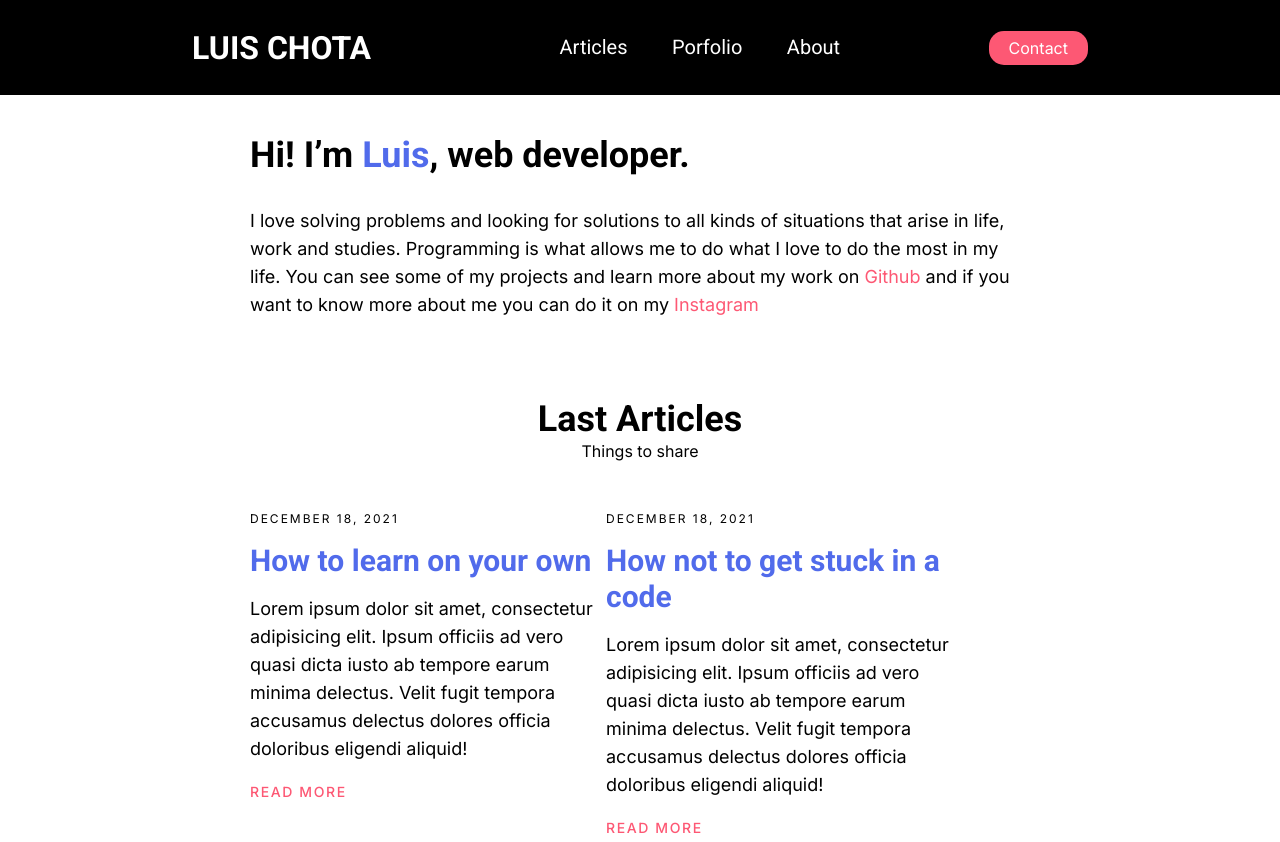
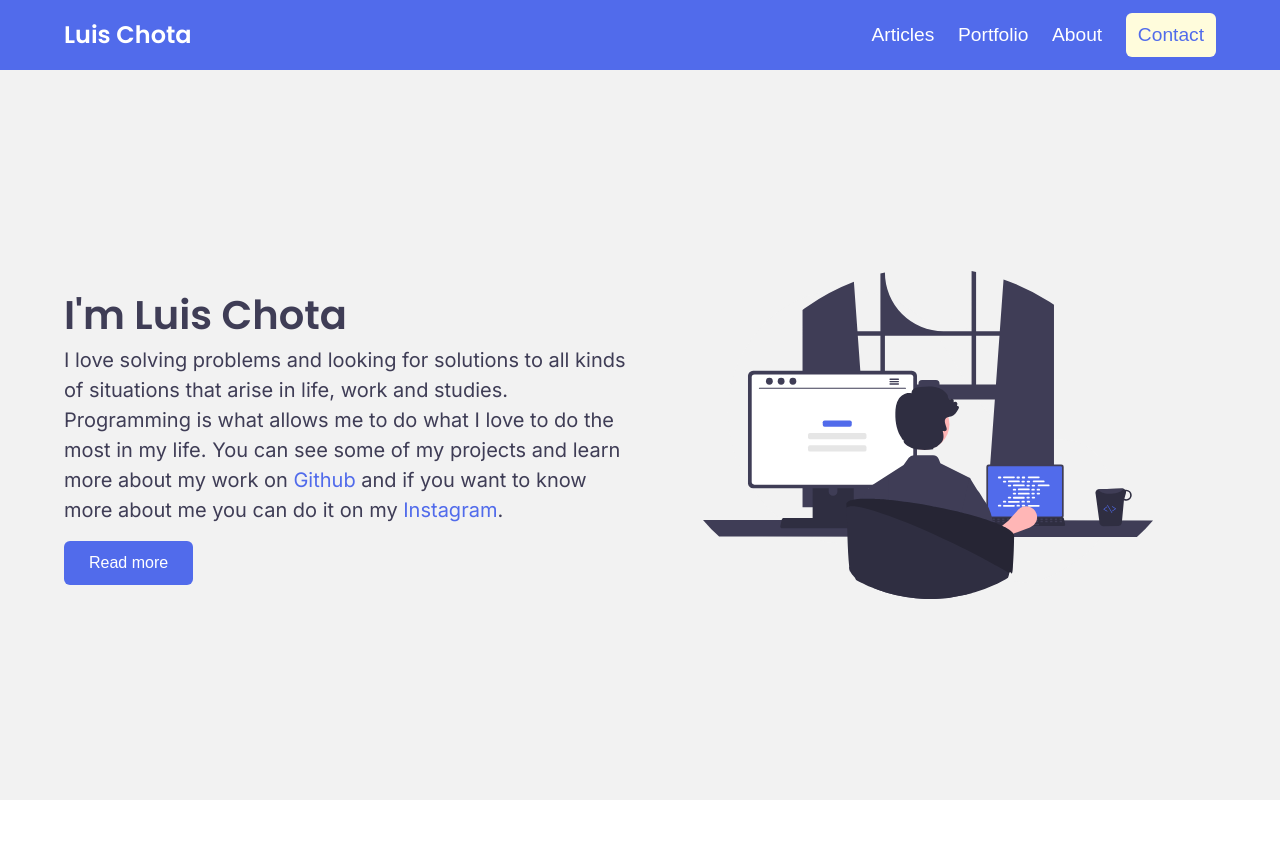
Before and after one commit to codeableorg/building-my-portfolio-1-luisftime24, a plain HTML site: page index.html in a window 1280 px wide. Shown: the top 842 px of the page. Drawn offline with Linux system fonts and the light colour scheme.

Commit message:
New desing of portfolio

```diff
--- a/css/buttons.css
+++ b/css/buttons.css
@@ -0,0 +1,27 @@
+.button {
+    background-color: black;
+    display: inline-block;
+    padding: 10px 25px;
+    margin-top: 1em;
+    text-decoration: none;
+    color: #fff;
+    border-radius: 6px;
+    transition: all 0.3s ease 0s;
+}
+
+.button:active {
+    transform: scale(.9);
+}
+
+.button--sm {
+    background-color: var(--primary-color);
+    padding: 6px 10px;
+}
+
+.button--sm:hover {
+    background-color: var(--secondary-color);
+}
+
+.read-more {
+    background-color: var(--primary-color);
+}
--- a/css/colors.css
+++ b/css/colors.css
@@ -1,6 +1,7 @@
 :root {
-    --primary-pink: rgb(253, 88, 116);
-    --primary-blue: #516BEB;
-    --primary-sky: #84DFFF;
-    --secondary-yellow: #FFFCDC;
+    --primary-color: #516BEB;
+    --secondary-color: #3F3D56;
+    --main-font: 'Poppins', sans-serif;
+    --secondary-font: 'Inter', sans-serif;
+    --height-nav: 70px;
 }
--- /dev/null
+++ b/css/scrollbar.css
@@ -0,0 +1,17 @@
+::-webkit-scrollbar {
+    width: 10px;
+}
+
+::-webkit-scrollbar-track {
+    border-radius: 5px;
+    box-shadow: inset 0 0 10px rgba(0, 0, 0, 0.25);
+}
+
+::-webkit-scrollbar-thumb {
+    border-radius: 5px;
+    background-color: var(--secondary-color);
+}
+
+::-webkit-scrollbar-thumb:hover {
+    background-color: var(--primary-color);
+}
--- a/css/style.css
+++ b/css/style.css
@@ -1,121 +1,185 @@
 @import url("reset.css");
+@import url("scrollbar.css");
+@import url("colors.css");
 @import url("typographies.css");
 @import url("buttons.css");
-@import url("colors.css");
 
-header {
-  background-color: black;
-  display: flex;
-  justify-content: space-between;
-  align-items: center;
-  padding: 1.2rem 15%;
-}
 
-section {
-  padding: 2.5rem 0px;
+body {
+    font-family: Arial, Helvetica, sans-serif;
+    background-color: #f2f2f2;
 }
 
 .container {
-  margin: auto;
-  max-width: 780px;
+    margin: 0 auto;
+    width: 90%;
+    max-width: 1200px;
+    overflow: hidden;
 }
 
-.logo {
-  font-family: 'Roboto', sans-serif;
-  font-weight: 700;
-  cursor: pointer;
-  text-decoration: none;
-  color: white;
-  font-size: 1rem;
+.nav {
+    background-color: var(--primary-color);
+    height: var(--height-nav);
+    color: #fff;
 }
 
-.nav_links li a {
-  font-family: "Roboto", sans-serif;
-  font-weight: 400;
-  font-size: 1.25rem;
-  color: white;
-  text-decoration: none;
+.nav__container {
+    height: 100%;
+    display: flex;
+    justify-content: space-between;
+    align-items: center;
 }
 
-.nav_links {
-  list-style: none;
+.nav__link {
+    color: #fff;
+    text-decoration: none;
+    margin-left: 1em;
+    font-size: 1.2rem;
+    transition: all 0.3s ease 0s;
 }
 
-.nav_links li {
-  display: inline-block;
-  padding: 0rem 1.25rem;
+.nav__link:hover {
+    color: var(--secondary-color);
 }
 
-.nav_links li a {
-  transition: all 0.3s ease 0s;
+.cta {
+    text-decoration: none;
+    display: inline-block;
+    padding: 8px 12px;
+    background-color: #FFFCDC;
+    border-radius: 6px;
+    color: var(--primary-color);
+    transition: all 0.3s ease 0s;
 }
 
-.nav_links li a:hover {
-  color: rgb(255, 96, 123);
+.cta:hover {
+    background-color: var(--secondary-color);
+    color: #fff;
 }
 
-.contact {
-  padding: 5px 1.25rem;
-  color: white;
-  background-color: var(--primary-pink);
-  border: none;
-  border-radius: 15px;
-  cursor: pointer;
-  transition: all 0.3s ease 0s;
-  text-decoration: none;
+.cta:active {
+    transform: scale(0.9);
 }
 
-.contact:hover {
-  color: black;
+.nav__menu, .nav__input {
+    display: none;
 }
 
-.contact:active {
-  transform: scale(0.9)
+.nav__input:checked + .nav__links {
+    background-color: var(--primary-color);
 }
 
-.text-center {
-  text-align: center;
+@media (max-width: 700px) {
+    .nav__menu {
+        display: block;
+        cursor: pointer;
+    }
+
+    .nav__links {
+        position: fixed;
+        top: 70px;
+        bottom: 0;
+        width: 100%;
+        left: 0;
+        display: flex;
+        flex-direction: column;
+        justify-content: space-evenly;
+        align-items: center;
+        clip-path: circle(0 at center);
+    }
+
+    .nav__input:checked + .nav__links {
+        clip-path: circle(100% at center);
+    }
 }
 
-.articles {
-  display: grid;
-  grid-template-columns: repeat(auto-fill, 356px);
+
+.description {
+    display: flex;
+    height: calc(100vh - var(--height-nav));
+    align-items: center;
+    min-height: 600px;
 }
 
-.article {
-  margin-bottom: 3rem;
+.description__texts {
+    flex: 1;
 }
 
-.articles-title {
-  margin-bottom: 3rem;
+.description__picture {
+    flex: 1;
 }
 
-.article-date,
-.article-title,
-.article-summary {
-  margin-bottom: 16px;
+.description__img {
+    width: 100%;
+    max-width: 450px;
+    display: block;
+    margin: 0 auto;
 }
 
-.name {
-  color: var(--primary-blue);
+@media screen and (max-width: 900px) {
+    .description {
+        flex-direction: column;
+        padding: 40px 0;
+    }
+
+    .description__picture {
+        order: -1;
+    }
+
+    .title {
+        font-size: 2rem;
+    }
+
+    .subtitle {
+        font-size: 1.5rem;
+    }
+
+    .paragraph {
+        font-size: 1rem;
+    }
+
+    .paragraph--sm {
+        font-size: 1rem;
+    }
+
+    .description__img {
+        max-width: 360px;
+    }
 }
 
-.social {
-  color: var(--primary-pink);
+.main__articles {
+    background-color: #fff;
+    padding: 40px 0;
+}
+
+.articles__texts {
+    text-align: center;
+    padding: 20px 0 30px 0;
+}
+
+.articles__container {
+    display: grid;
+}
+
+.articles__item {
+    display: flex;
+    flex-direction: column;
+    align-items: flex-start;
+}
+
+.articles__item .content {
+    margin-bottom: 20px;
+}
+
+.articles__item .button {
+    margin-top: auto;
+}
+
+.article-date {
+    margin: 16px 0;
 }
 
 .footer {
-  margin: auto;
-  padding: 3rem 0rem;
-  background-color: var(--primary-sky);
+    text-align: center;
+    padding: 70px 0;
 }
-
-.div-footer {
-  align-items: center;
-  text-align: center;
-}
-
-.div-footer button {
-  background-color: #EDD2F3;
-  color: rgb(49, 49, 49);
-}
--- a/css/typographies.css
+++ b/css/typographies.css
@@ -1,86 +1,48 @@
-@import url('https://fonts.googleapis.com/css2?family=Roboto:wght@400;700&display=swap');
-@import url("https://fonts.googleapis.com/css2?family=Inter:wght@400;500&display=swap");
+@import url('https://fonts.googleapis.com/css2?family=Poppins:wght@100;300;400;500;600;700&display=swap');
+@import url('https://fonts.googleapis.com/css2?family=Inter:wght@100;300;400&display=swap');
 
-body {
-  font-size: 1rem;
-  line-height: 1.5rem;
-  font-family: "Inter", sans-serif;
+.heading {
+    font-family: var(--main-font);
+    color: var(--secondary-color);
 }
 
-a {
-	text-decoration: none;
+.subtitle {
+    font-size: 2rem;
+    font-weight: 400;
 }
 
-h3 {
-	color: var(--primary-blue)
+.content {
+    font-family: var(--secondary-font);
+    font-weight: 400;
+    color: var(--secondary-color)
 }
 
-.heading,
-.heading--md {
-  font-size: 1.875rem;
-  line-height: 2.25rem;
-  font-weight: 600;
-  font-family: "Roboto", sans-serif;
+.nav__title {
+    font-weight: 600;
+    color: #fff;
 }
 
-.heading--xxl {
-  font-size: 3.75rem;
-  line-height: 3.75rem;
+.title {
+    font-size: 2.5rem;
+    font-weight: 600;
 }
 
-.heading--xl {
-  font-size: 3rem;
-  line-height: 3rem;
+.paragraph {
+    font-size: 1.25rem;
 }
 
-.heading--lg {
-  font-size: 2.25rem;
-  line-height: 2.5rem;
+.paragraph--sm {
+    font-size: 1.1rem;
 }
 
-.heading--sm {
-  font-size: 1.5rem;
-  line-height: 2rem;
-}
-
-.content-lg {
-  font-size: 1.125rem;
-  line-height: 1.75rem;
-}
-
-.content-xs {
-  font-size: 0.75rem;
-  line-height: 1rem;
+.social {
+    color: var(--primary-color);
+    text-decoration: none;
 }
 
 .overline {
-  font-size: 0.75rem;
-  line-height: 1rem;
-  letter-spacing: 0.125rem;
-  text-transform: uppercase;
-  font-family: "Inter", sans-serif;
+    font-size: 0.75rem;
+    letter-spacing: 0.125rem;
+    text-transform: uppercase;
+    font-family: var(--secondary-font);
 }
-
-.button-md-content {
-  font-size: 0.875rem;
-  line-height: 1.25rem;
-  font-weight: 500;
-  letter-spacing: 0.1rem;
-  text-transform: uppercase;
-  font-family: "Inter", sans-serif;
-	color: var(--primary-pink);
-	text-decoration: none;
-}
-
-.button-lg-content {
-  font-size: 1rem;
-  line-height: 1.5rem;
-  font-weight: 500;
-  letter-spacing: 0.1rem;
-  text-transform: uppercase;
-  font-family: "Inter", sans-serif;
-}
-
-.mt-32 {
-	margin-top: 32px;
-}
--- a/index.html
+++ b/index.html
@@ -5,109 +5,128 @@
     <meta http-equiv="X-UA-Compatible" content="IE=edge" />
     <meta name="viewport" content="width=device-width, initial-scale=1.0" />
     <link rel="stylesheet" href="css/style.css" />
-    <title>Luis Blog</title>
+    <title>Luis Code Web</title>
   </head>
   <body>
-    <header>
-      <a class="logo" href="">
-        <h1>LUIS CHOTA</h1>
-      </a>
-      <nav>
-        <ul class="nav_links">
-          <li>
-            <a href="">Articles</a>
-          </li>
-          <li>
-            <a href="">Porfolio</a>
-          </li>
-          <li>
-            <a href="">About</a>
-          </li>
-        </ul>
+    <header class="hero">
+      <nav class="nav">
+        <section class="nav__container container">
+          <figure class="nav_logo">
+            <h2 class="heading nav__title">Luis Chota</h2>
+          </figure>
+
+          <label for="menu" class="nav__menu">
+            <img src="assets/menu.svg">
+          </label>
+          <input type="checkbox" id="menu" class="nav__input">
+
+          <div class="nav__links">
+            <a href="" class="nav__link">Articles</a>
+            <a href="" class="nav__link">Portfolio</a>
+            <a href="" class="nav__link">About</a>
+            <a href="" class="nav__link cta">Contact</a>
+          </div>
+        </section>
       </nav>
-      <a href=""><button class="contact">Contact</button></a>
     </header>
-    <section class="container">
-      <h1 class="heading heading--lg">
-        Hi! I’m <span class="name">Luis</span>, web developer.
-      </h1>
-      <p class="content-lg mt-32">
-        I love solving problems and looking for solutions to all kinds of
-        situations that arise in life, work and studies. Programming is what
-        allows me to do what I love to do the most in my life. You can see some
-        of my projects and learn more about my work on
-        <a href="https://github.com/" class="social">Github</a> and if you want
-        to know more about me you can do it on my
-        <a href="https://www.instagram.com/" class="social">Instagram</a>
-      </p>
+
+    <section class="description container">
+      <div class="description__texts">
+        <h1 class="heading title">I'm Luis Chota</h1>
+        <p class="content paragraph">
+          I love solving problems and looking for solutions to all kinds of
+          situations that arise in life, work and studies. Programming is what
+          allows me to do what I love to do the most in my life. You can see
+          some of my projects and learn more about my work on
+          <a target="_blank" href="https://github.com/" class="social"
+            >Github</a
+          >
+          and if you want to know more about me you can do it on my
+          <a target="_blank" href="https://www.instagram.com/" class="social"
+            >Instagram</a
+          >.
+        </p>
+        <a href="#" class="read-more button">Read more</a>
+      </div>
+
+      <figure class="description__picture">
+        <img src="images/hero.svg" alt="" class="description__img" />
+      </figure>
     </section>
-    <main>
+
+    <main class="main__articles">
       <section class="container">
-        <h2 class="heading heading--lg text-center">Last Articles</h2>
-        <p class="content text-center">Things to share</p>
-        <br />
-        <br />
-        <div class="articles">
-          <article class="article">
+
+        <div class="articles__texts">
+          <h2 class="heading title">Last Articles</h2>
+          <p class="content paragraph">Some curious things</p>
+        </div>
+
+        <div class="articles__container">
+
+          <article class="articles__item">
             <p class="overline article-date">December 18, 2021</p>
-            <h3 class="heading heading--md article-title">
+            <h3 class="heading subtitle">
               How to learn on your own
             </h3>
-            <p class="content-lg article-summary">
+            <p class="content paragraph--sm">
               Lorem ipsum dolor sit amet, consectetur adipisicing elit. Ipsum
               officiis ad vero quasi dicta iusto ab tempore earum minima
               delectus. Velit fugit tempora accusamus delectus dolores officia
               doloribus eligendi aliquid!
             </p>
-            <a href="#" class="button-md-content">Read more</a>
+            <a href="#" class="button button--sm">Read more</a>
           </article>
-          <article class="article">
+
+          <article class="articles__item">
             <p class="overline article-date">December 18, 2021</p>
-            <h3 class="heading heading--md article-title">
+            <h3 class="heading subtitle">
               How not to get stuck in a code
             </h3>
-            <p class="content-lg article-summary">
+            <p class="content paragraph--sm">
               Lorem ipsum dolor sit amet, consectetur adipisicing elit. Ipsum
               officiis ad vero quasi dicta iusto ab tempore earum minima
               delectus. Velit fugit tempora accusamus delectus dolores officia
               doloribus eligendi aliquid!
             </p>
-            <a href="#" class="button-md-content">Read more</a>
+            <a href="#" class="button button--sm">Read more</a>
           </article>
-          <article class="article">
+
+          <article class="articles__item">
             <p class="overline article-date">December 18, 2021</p>
-            <h3 class="heading heading--md article-title">
+            <h3 class="heading subtitle">
               Some projects that I have done
             </h3>
-            <p class="content-lg article-summary">
+            <p class="content paragraph--sm">
               Lorem ipsum dolor sit amet, consectetur adipisicing elit. Ipsum
               officiis ad vero quasi dicta iusto ab tempore earum minima
               delectus. Velit fugit tempora accusamus delectus dolores officia
               doloribus eligendi aliquid!
             </p>
-            <a href="#" class="button-md-content">Read more</a>
+            <a href="#" class="button button--sm">Read more</a>
           </article>
-          <article class="article">
+
+          <article class="articles__item">
             <p class="overline article-date">December 18, 2021</p>
-            <h3 class="heading heading--md article-title">
+            <h3 class="heading subtitle">
               Programming setup for 2022
             </h3>
-            <p class="content-lg article-summary">
+            <p class="content paragraph--sm">
               Lorem ipsum dolor sit amet, consectetur adipisicing elit. Ipsum
               officiis ad vero quasi dicta iusto ab tempore earum minima
               delectus. Velit fugit tempora accusamus delectus dolores officia
               doloribus eligendi aliquid!
             </p>
-            <a href="#" class="button-md-content">Read more</a>
+            <a href="#" class="button button--sm">Read more</a>
           </article>
+
         </div>
       </section>
     </main>
+
     <footer class="footer">
-      <div class="div-footer">
-        <h1 class="heading heading--lg">Can I help you?</h1>
-        <button class="contact mt-32">Get in touch</button>
-      </div>
+      <h2 class="title">Can I help you?</h2>
+      <a href="" class="button">Contact me</a>
     </footer>
   </body>
 </html>
```
Also changed, not shown: assets/menu.svg (added), css/reset.css (line endings or trailing spaces), images/hero.svg (added).
